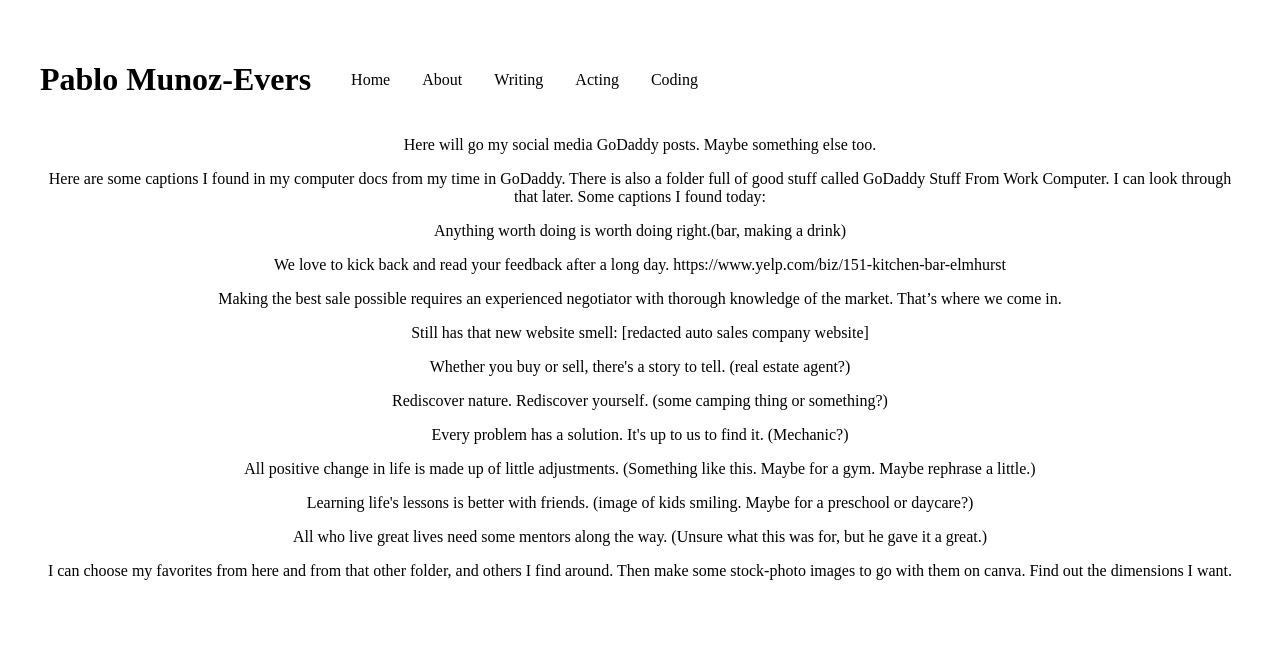
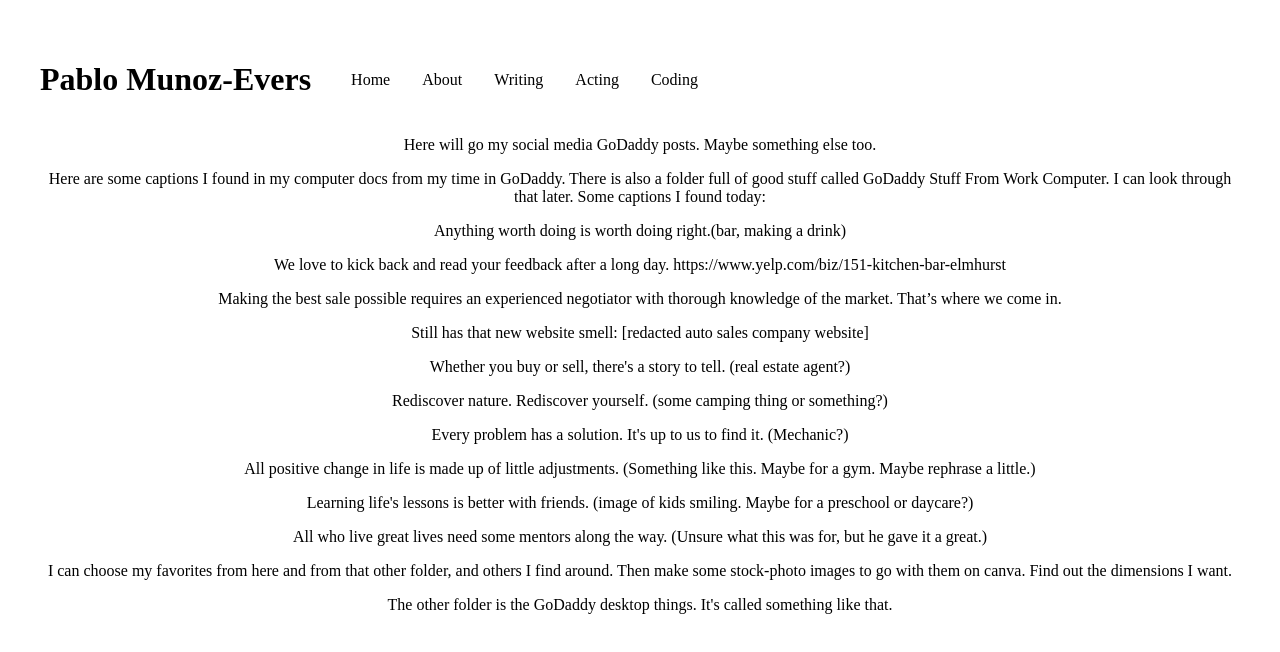
Before and after one commit to pamunev/primary-portfolio, a React (Vite) app: page /content-creation in a window 1280 px wide. Shown: the top 652 px of the page. Built offline with nearby package versions, Linux system fonts and the light colour scheme.

Commit message:
Fixed something.

```diff
--- a/src/routes/contentCreation.jsx
+++ b/src/routes/contentCreation.jsx
@@ -50,6 +50,10 @@
         others I find around. Then make some stock-photo images to go with them
         on canva. Find out the dimensions I want.
       </p>
+      <p>
+        The other folder is the GoDaddy desktop things. It's called something
+        like that.
+      </p>
     </div>
   );
 }
```
